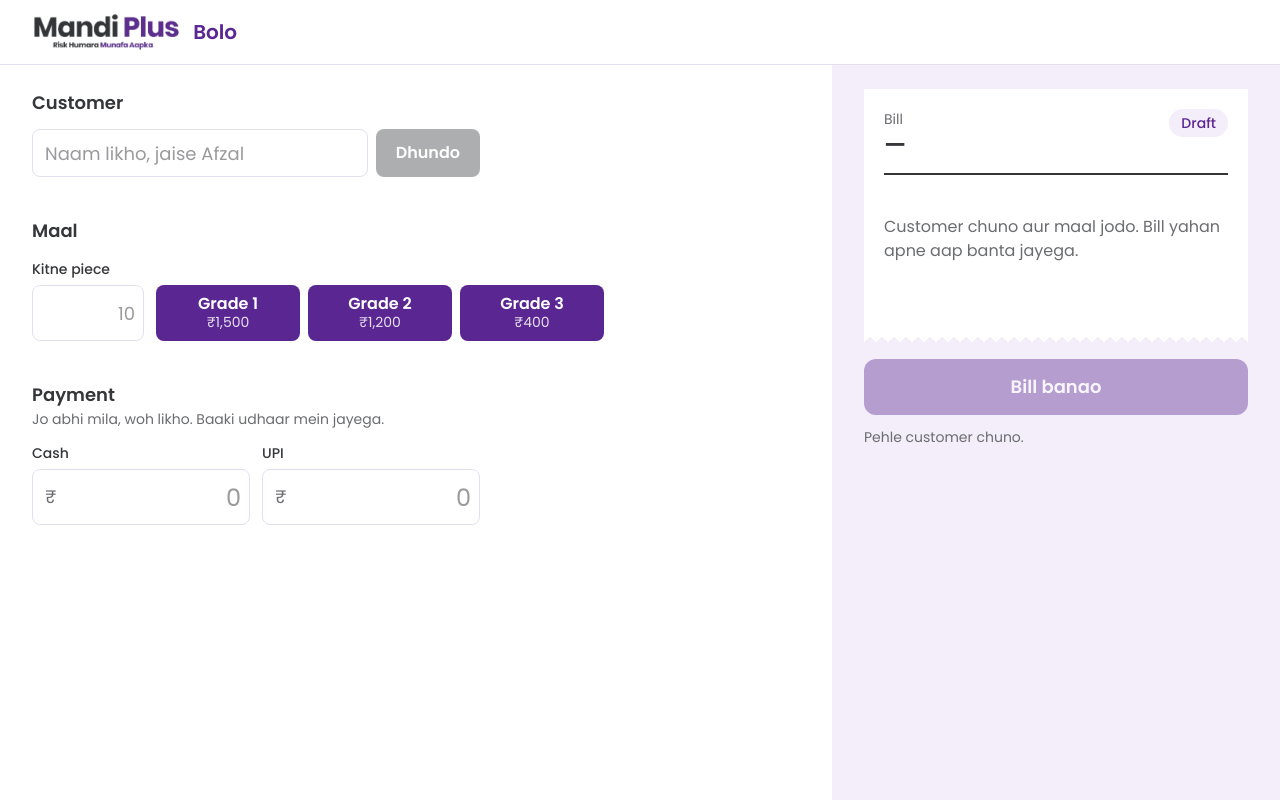
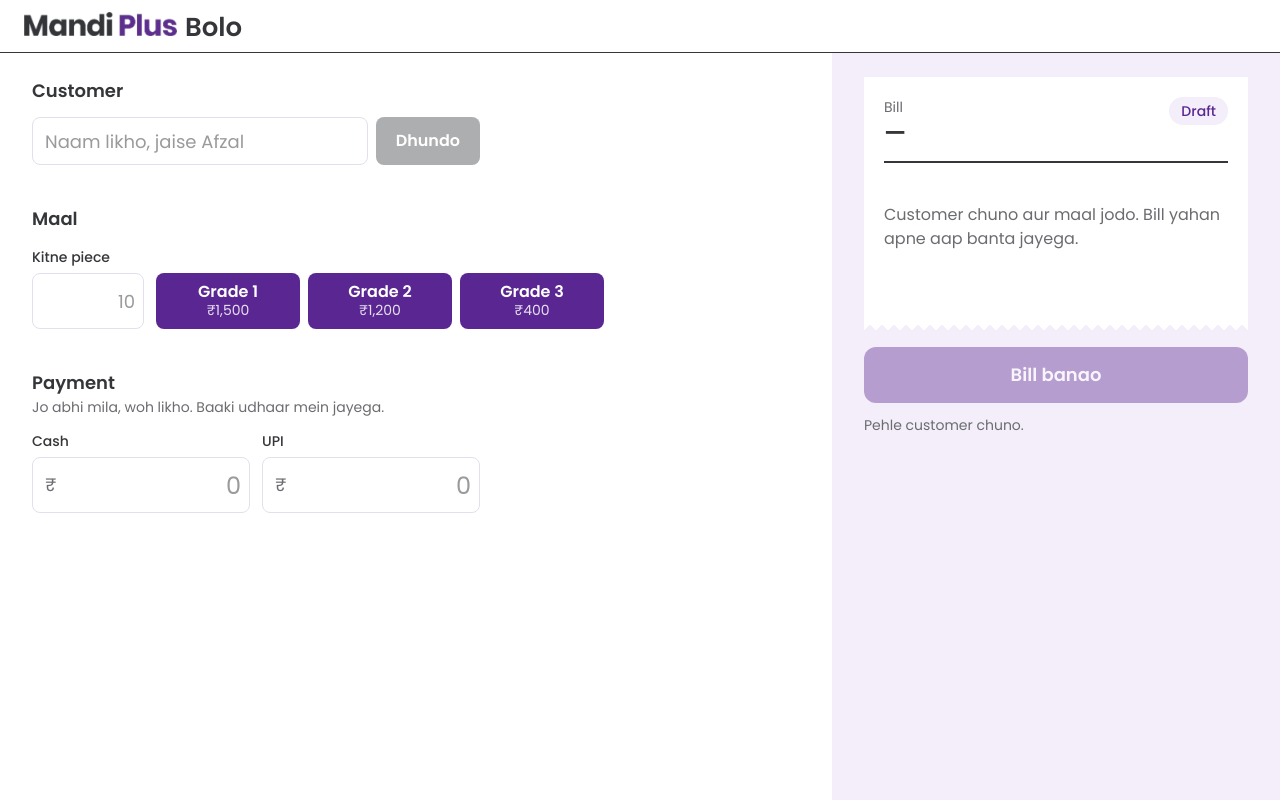
Before and after one commit to aeron-gh/bolo_mandi, a Next.js app: page / in a window 1280 px wide. Built offline with nearby package versions, Linux system fonts and the light colour scheme.

Commit message:
Align Bolo with the logo wordmark

```diff
--- a/app/page.tsx
+++ b/app/page.tsx
@@ -6,9 +6,10 @@ export default function Home() {
   const rates = ratesFromSeed(readSeed());
   return (
     <>
-      <header className="flex items-center gap-3 border-b border-rule px-4 py-3 sm:px-8">
-        <Image src="/logo.png" alt="Mandi Plus" width={757} height={203} preload className="h-10 w-auto" />
-        <span className="text-xl font-semibold text-brand">Bolo</span>
+      {/* items-baseline: an image's baseline is its bottom edge, which is the wordmark's baseline. */}
+      <header className="flex items-baseline gap-2 border-b border-line px-4 py-3 sm:px-6">
+        <Image src="/wordmark.png" alt="Mandi Plus" width={733} height={115} preload className="h-6 w-auto" />
+        <span className="text-[1.625rem] font-semibold leading-none">Bolo</span>
       </header>
       <BillScreen rates={rates} />
     </>
```
Also changed, not shown: public/wordmark.png (added).
